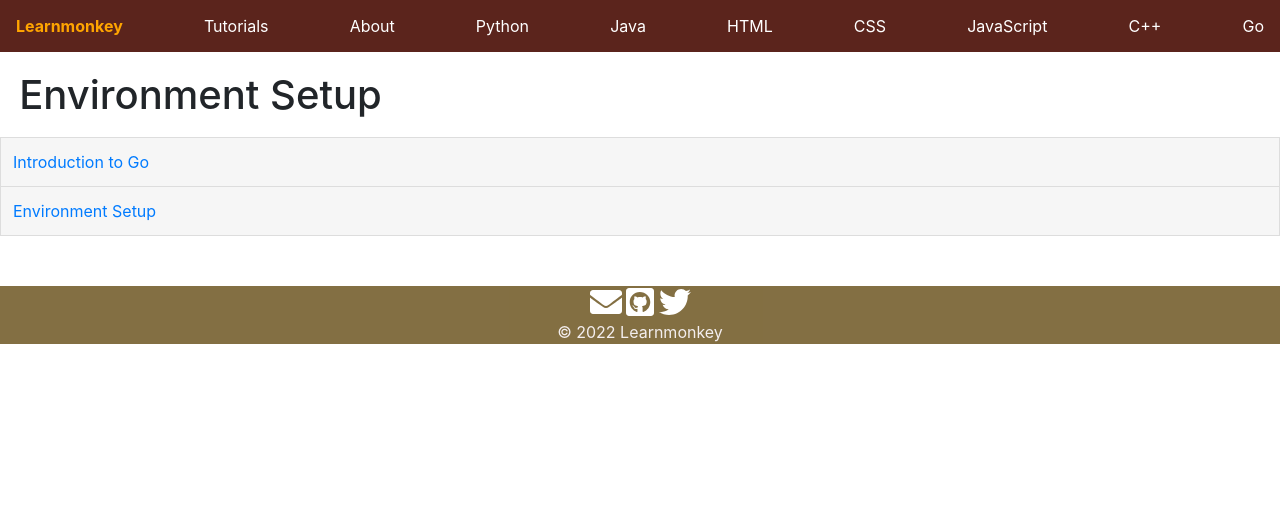
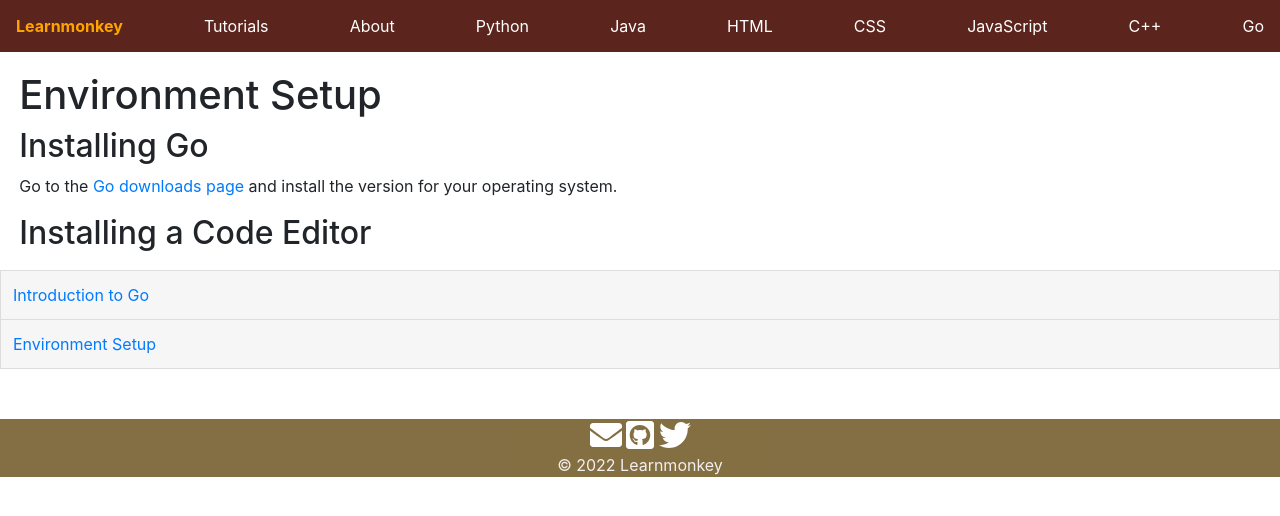
Before and after one commit to learnmonkey/learnmonkey.github.io, a Jekyll site: the page built from programming/golang/environmnt-setup.html, in a window 1280 px wide. Shown: the top 516 px of the page. Built offline with Jekyll 4.4.1, drawn with Linux system fonts in a browser that asks for light colours.

Commit message:
add installing go section

```diff
--- a/programming/golang/environmnt-setup.html
+++ b/programming/golang/environmnt-setup.html
@@ -5,3 +5,12 @@ layout: golang
 ---
 
 <h1>Environment Setup</h1>
+
+<section>
+    <h2>Installing Go</h2>
+    <p>Go to the <a href="https://go.dev/dl/">Go downloads page</a> and install the version for your operating system.</p>
+</section>
+
+<section>
+    <h2>Installing a Code Editor</h2>
+</section>
```
